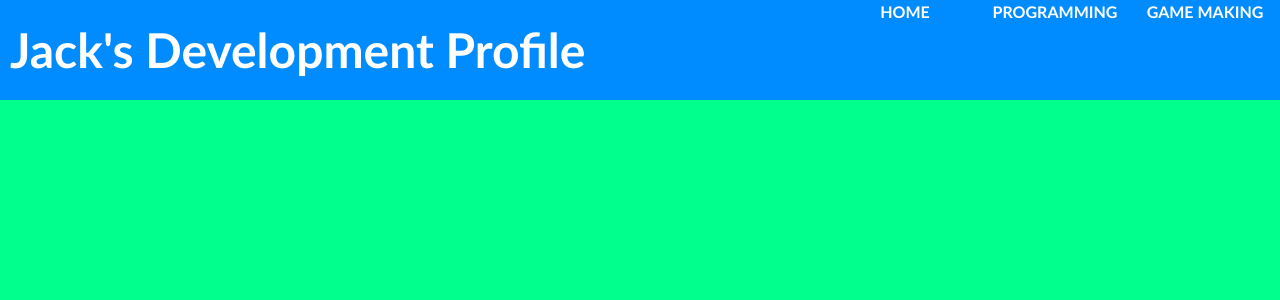
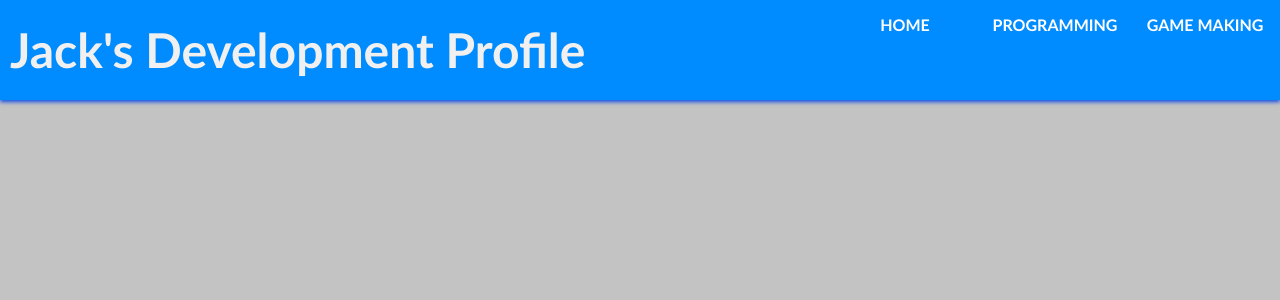
Before and after one commit to oxgen1/oxgen1.github.io, a PHP site: page / in a window 1280 px wide. Shown: the top 300 px of the page. Run offline with PHP 8.4, Linux system fonts and the light colour scheme.

Commit message:
Updated!

```diff
--- a/index.html
+++ b/index.html
@@ -1,6 +1,9 @@
 <!doctype html>
 <html>
 <head>
+<meta charset="utf-8">
+<title>Jack's Development</title>
+
 <link href="main.css" rel="stylesheet" type="text/css">
 <script type="text/javascript" src="main.js"></script>
 <div id="header">
@@ -13,8 +16,9 @@
     <h1 class="title">Jack's Development Profile</h1>
   </nav>
 </div>
-<meta charset="utf-8">
-<title>Jack's Development</title>
-</head><body>
+
+</head>
+
+<body>
 </body>
 </html>
--- a/main.css
+++ b/main.css
@@ -1,6 +1,6 @@
 body {
 	color: #373737;
-	background: #00FF8C;
+	background: #C3C3C3;
 	font-size: 16px;
 	font-family: 'Myriad Pro', Calibri, Helvetica, Arial, sans-serif;
 	line-height: 1.5;
@@ -24,6 +24,7 @@ nav a:link, a:visited {
 	text-align: center;
 	text-decoration: none;
 	text-transform: uppercase;
+	line-height:50px;
 }
 nav a:hover, a:active {
 	background-color: #007CFF;
@@ -37,6 +38,7 @@ nav {
 	width: 100%;
 	background-color: #008CFF;
 	height: 100px;
+	box-shadow: 0 2px 4px #0C4BE8;
 }
 nav .title{
 	display:table-cell;
@@ -44,6 +46,6 @@ nav .title{
 	line-height:100px;
 	height: 100px;
 	padding-left:10px;
-	color:#FFF;
+	color:#F0F0F0;
 
 }
```
